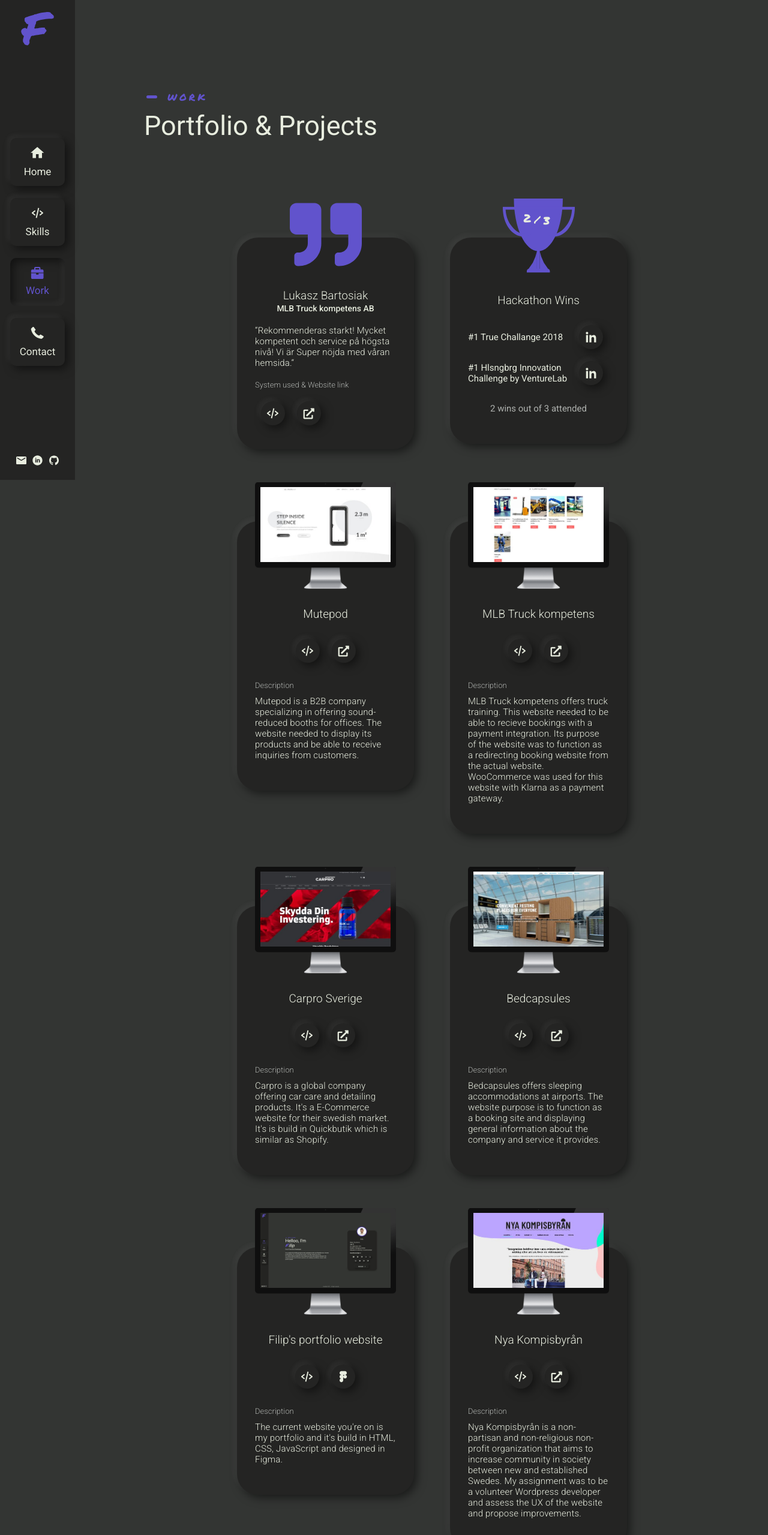
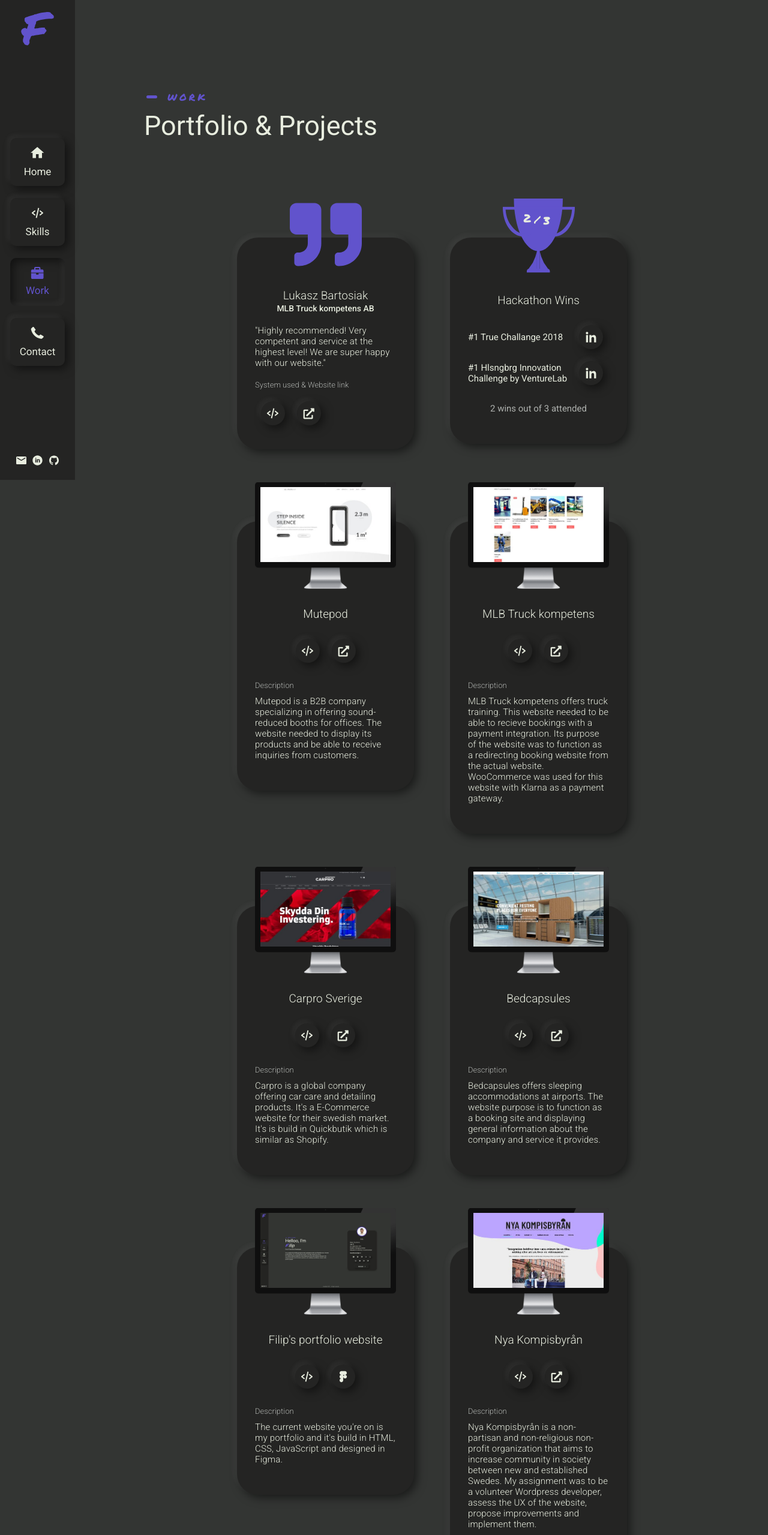
Before and after one commit to pippofilip/portfolio, a website: page dist/portfolio.html in a window 1280 px wide. Shown: the top 2559 px of the page at 60% size. Drawn offline with Linux system fonts and the light colour scheme.

Commit message:
small changes

```diff
--- a/dist/portfolio.html
+++ b/dist/portfolio.html
@@ -159,7 +159,7 @@
                         <p>MLB Truck kompetens AB</p>
                     </header>
                     <section>
-                        <p class="description">“Rekommenderas starkt! Mycket kompetent och service på högsta nivå! Vi är Super nöjda med våran hemsida.“</p>
+                        <p class="description">"Highly recommended! Very competent and service at the highest level! We are super happy with our website."</p>
                     </section>
                     <footer>
                         <p>System used & Website link</p>
@@ -388,7 +388,7 @@
                     </header>
                     <footer>
                         <p>Description</p>
-                        <p class="description">Nya Kompisbyrån is a non-partisan and non-religious non-profit organization that aims to increase community in society between new and established Swedes. My assignment was to be a volunteer Wordpress developer and assess the UX of the website and propose improvements.</p>
+                        <p class="description">Nya Kompisbyrån is a non-partisan and non-religious non-profit organization that aims to increase community in society between new and established Swedes. My assignment was to be a volunteer Wordpress developer, assess the UX of the website, propose improvements and implement them.</p>
                     </footer>
                 </article>
                 <article class="card img-card">
```
